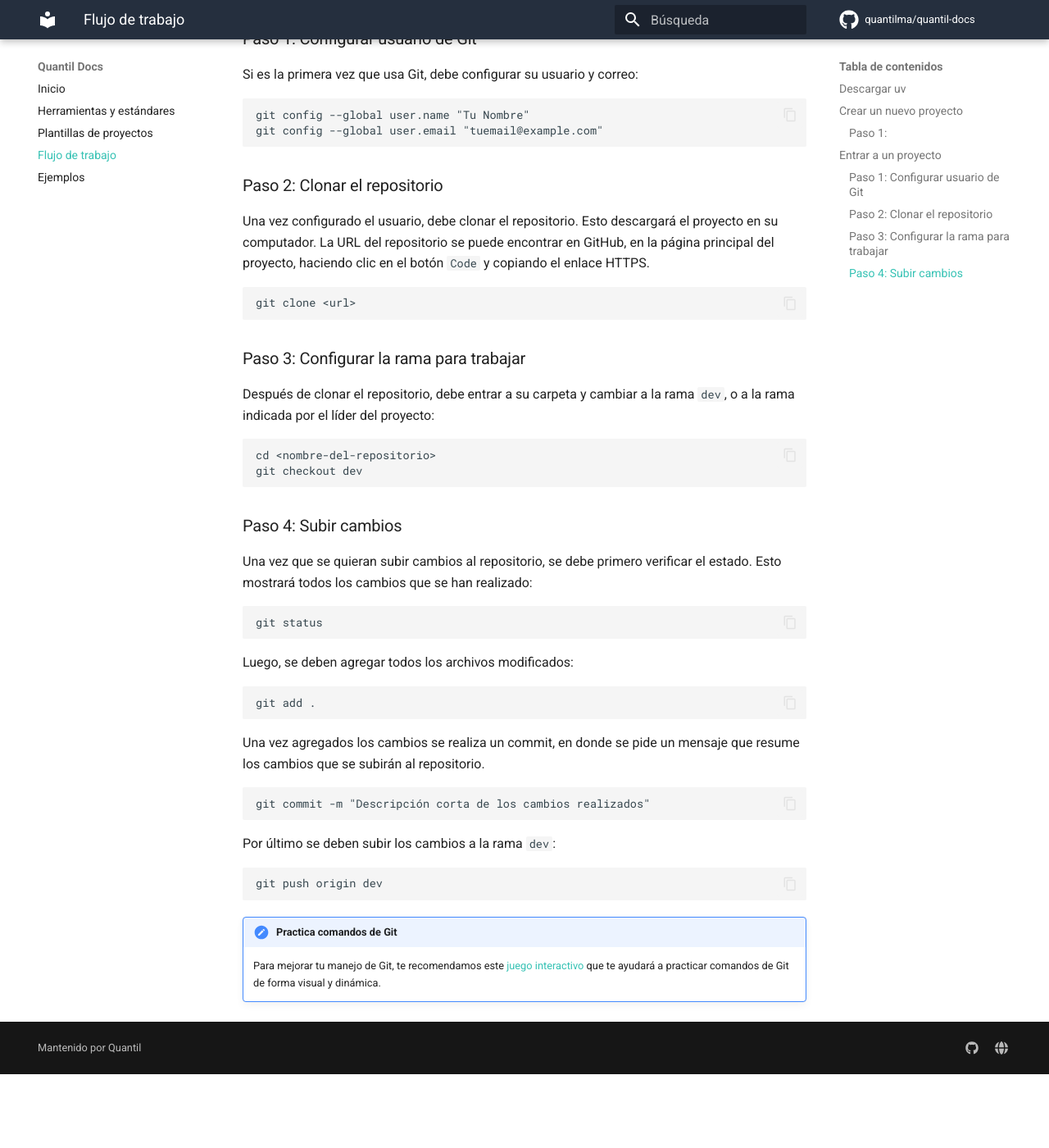
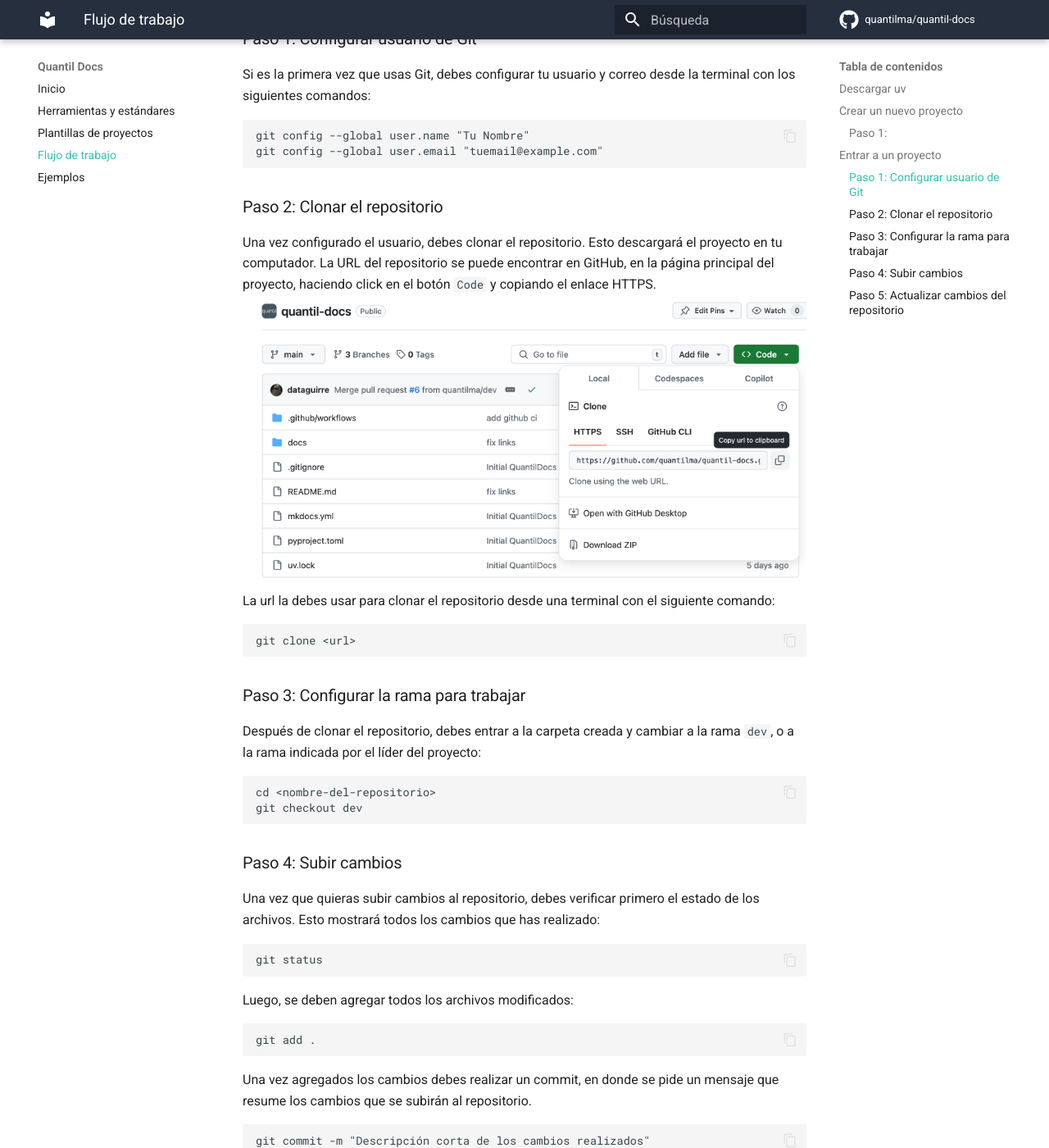
Before and after one commit to quantilma/quantil-docs, an MkDocs documentation site: the page built from docs/workflow_best_practices.md, in a window 1280 px wide and 1400 px high, scrolled down 884 px. Shown: the whole window at 82% size. Built offline with MkDocs 1.6.1 and Material for MkDocs 9.7.7, drawn with Linux system fonts in a browser that asks for light colours; comment, search, counter and statistics services are not loaded; before the commit the page ends 2194 px from its top, so only the background shows below that; some of the changed text lies outside the part shown.

Commit message:
Added git steps to best practices

````diff
--- a/docs/workflow_best_practices.md
+++ b/docs/workflow_best_practices.md
@@ -24,7 +24,7 @@
 Si ya existe un repositorio (que se creó usando alguna plantilla) y entra un nuevo integrante, estos son los pasos a seguir:
 
 ### Paso 1: Configurar usuario de Git
-Si es la primera vez que usa Git, debe configurar su usuario y correo:
+Si es la primera vez que usas Git, debes configurar tu usuario y correo desde la terminal con los siguientes comandos:
 
 ```
 git config --global user.name "Tu Nombre"
@@ -32,20 +32,22 @@
 ```
 
 ### Paso 2: Clonar el repositorio
-Una vez configurado el usuario, debe clonar el repositorio. Esto descargará el proyecto en su computador. La URL del repositorio se puede encontrar en GitHub, en la página principal del proyecto, haciendo clic en el botón `Code` y copiando el enlace HTTPS.
+Una vez configurado el usuario, debes clonar el repositorio. Esto descargará el proyecto en tu computador. La URL del repositorio se puede encontrar en GitHub, en la página principal del proyecto, haciendo click en el botón `Code` y copiando el enlace HTTPS.
+![Copy url](assets/clone_url.png)
+La url la debes usar para clonar el repositorio desde una terminal con el siguiente comando:
 ```
 git clone <url>
 ```
 
 ### Paso 3: Configurar la rama para trabajar
-Después de clonar el repositorio, debe entrar a su carpeta y cambiar a la rama `dev`, o a la rama indicada por el líder del proyecto:
+Después de clonar el repositorio, debes entrar a la carpeta creada y cambiar a la rama `dev`, o a la rama indicada por el líder del proyecto:
 ```
 cd <nombre-del-repositorio>
 git checkout dev
 ```
 
 ### Paso 4: Subir cambios
-Una vez que se quieran subir cambios al repositorio, se debe primero verificar el estado. Esto mostrará todos los cambios que se han realizado:
+Una vez que quieras subir cambios al repositorio, debes verificar primero el estado de los archivos. Esto mostrará todos los cambios que has realizado:
 ```
 git status
 ```
@@ -53,16 +55,23 @@
 ```
 git add .
 ```
-Una vez agregados los cambios se realiza un commit, en donde se pide un mensaje que resume los cambios que se subirán al repositorio.
+Una vez agregados los cambios debes realizar un commit, en donde se pide un mensaje que resume los cambios que se subirán al repositorio.
 ```
 git commit -m "Descripción corta de los cambios realizados"
 ```
-Por último se deben subir los cambios a la rama `dev`:
+Por último debes subir los cambios a la rama `dev`:
 
 ```
 git push origin dev
 ```
 
+### Paso 5: Actualizar cambios del repositorio
+Antes de hacer cambios o subir nuevos archivos, es importante asegurarse de que tienes la última versión del código del repositorio. Para ello, usa el siguiente comando dentro de la carpeta del repositorio:
+```
+git pull origin dev
+```
+Esto descargará los cambios más recientes de la rama dev y los integrará en tu versión local. Si hay conflictos entre tu código y los cambios remotos, Git te pedirá que los resuelvas antes de continuar.
+
 !!! note "Practica comandos de Git"
 
-    Para mejorar tu manejo de Git, te recomendamos este [juego interactivo](https://learngitbranching.js.org/) que te ayudará a practicar comandos de Git de forma visual y dinámica.
+    Para mejorar tu manejo de Git, te recomendamos este [juego tutorial](https://githowto.com/setup) que te ayudará a entender los principales comandos de Git y este [juego interactivo](https://learngitbranching.js.org/) para practicar el manejo de ramas de forma visual y dinámica.
````
Also changed, not shown: docs/assets/clone_url.png (added).
